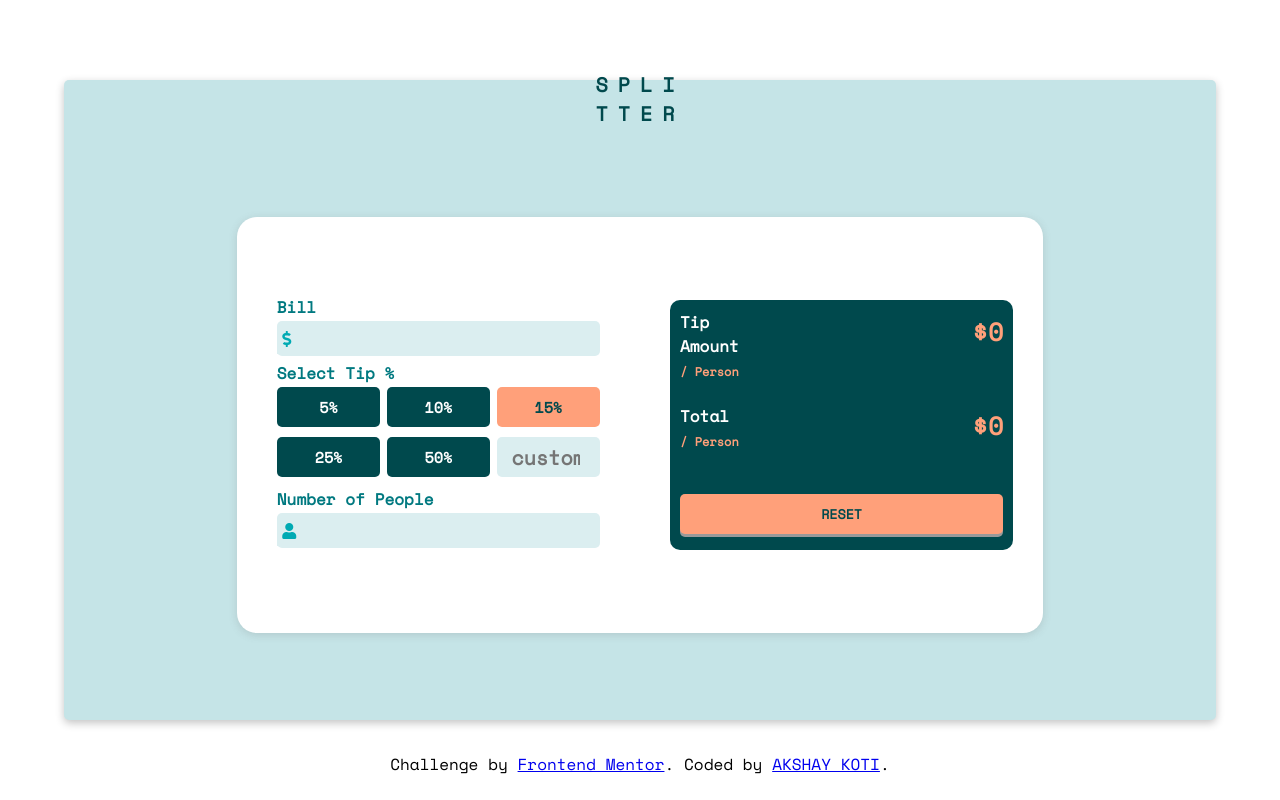
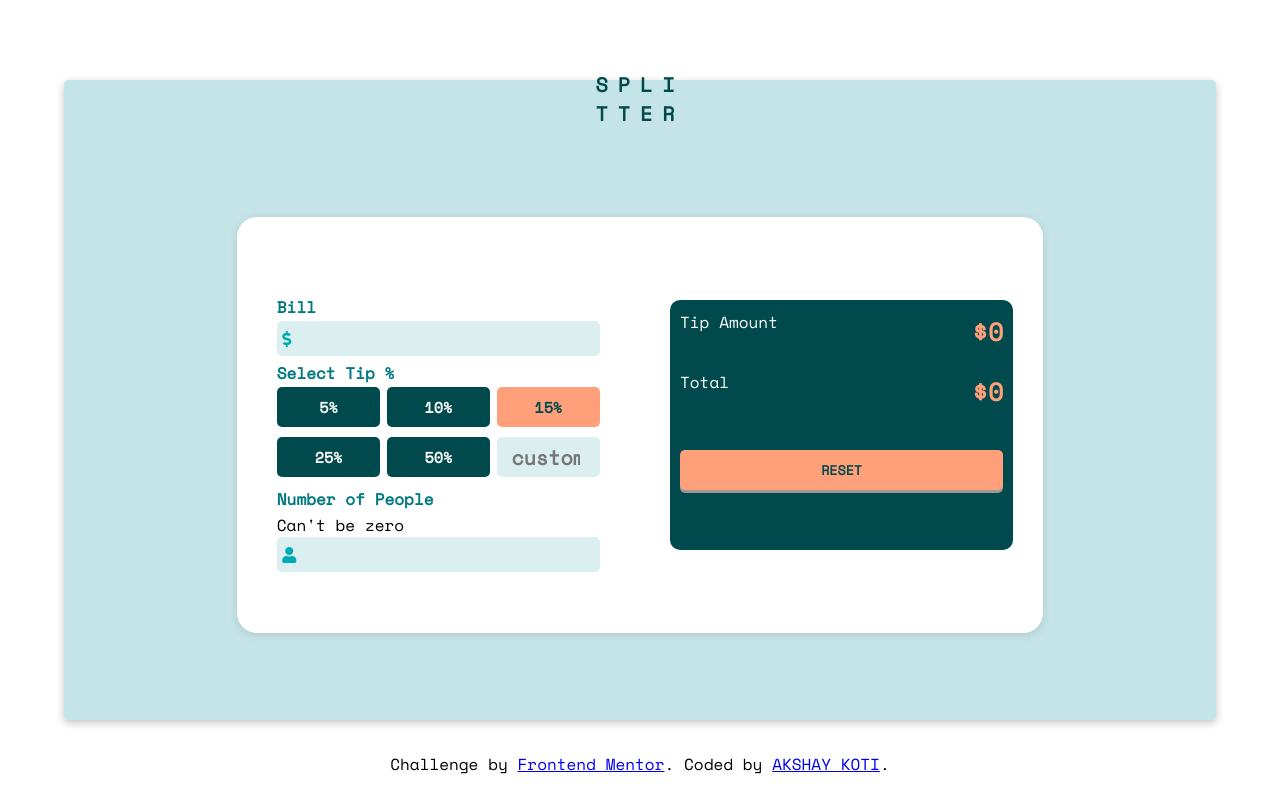
Before and after one commit to pitstop260/splitter-akshay-koti, a plain HTML site: page index.html in a window 1280 px wide. Drawn offline with nearby package versions, Linux system fonts and the light colour scheme.

Commit message:
Update index.html

```diff
--- a/index.html
+++ b/index.html
@@ -28,19 +28,18 @@
       <div class="card1">
         <div class="calculator">
           <div class="selector">
-            <label>Bill</label>
+            <label for="bill">Bill</label>
             <div class="input-container">
               <i class="fas fa-dollar-sign"></i>
               <input type="number" id="bill" class="right" min="0" />
             </div>
-            <label>Select Tip %</label>
+            <label for="percentage">Select Tip %</label>
             <div class="buttons">
               <button class="b">5%</button>
               <button class="b">10%</button>
               <button class="b">15%</button>
               <button class="b">25%</button>
               <button class="b">50%</button>
-              <!-- <button>Custom</button> -->
               <input
                 type="number"
                 min="0"
@@ -48,7 +47,10 @@
                 id="percentage"
               />
             </div>
-            <label id="people">Number of People</label>
+            <div class="adjust2">
+              <label id="people" for="people1">Number of People</label>
+              <div class="no-zero">Can't be zero</div>
+            </div>
             <div class="input-container">
               <i class="fas fa-user"></i>
               <input type="number" id="people1" class="right" min="1" />
@@ -57,10 +59,12 @@
           <div class="display">
             <div>
               <div class="adjust">
-                <label>Tip Amount</label><span class="tip">$0</span>
+                <p>Tip Amount</p>
+                <span class="tip">$0</span>
               </div>
               <div class="adjust top">
-                <label>Total </label><span class="total">$0</span>
+                <p>Total</p>
+                <span class="total">$0</span>
               </div>
               <button class="reset">RESET</button>
             </div>
```
